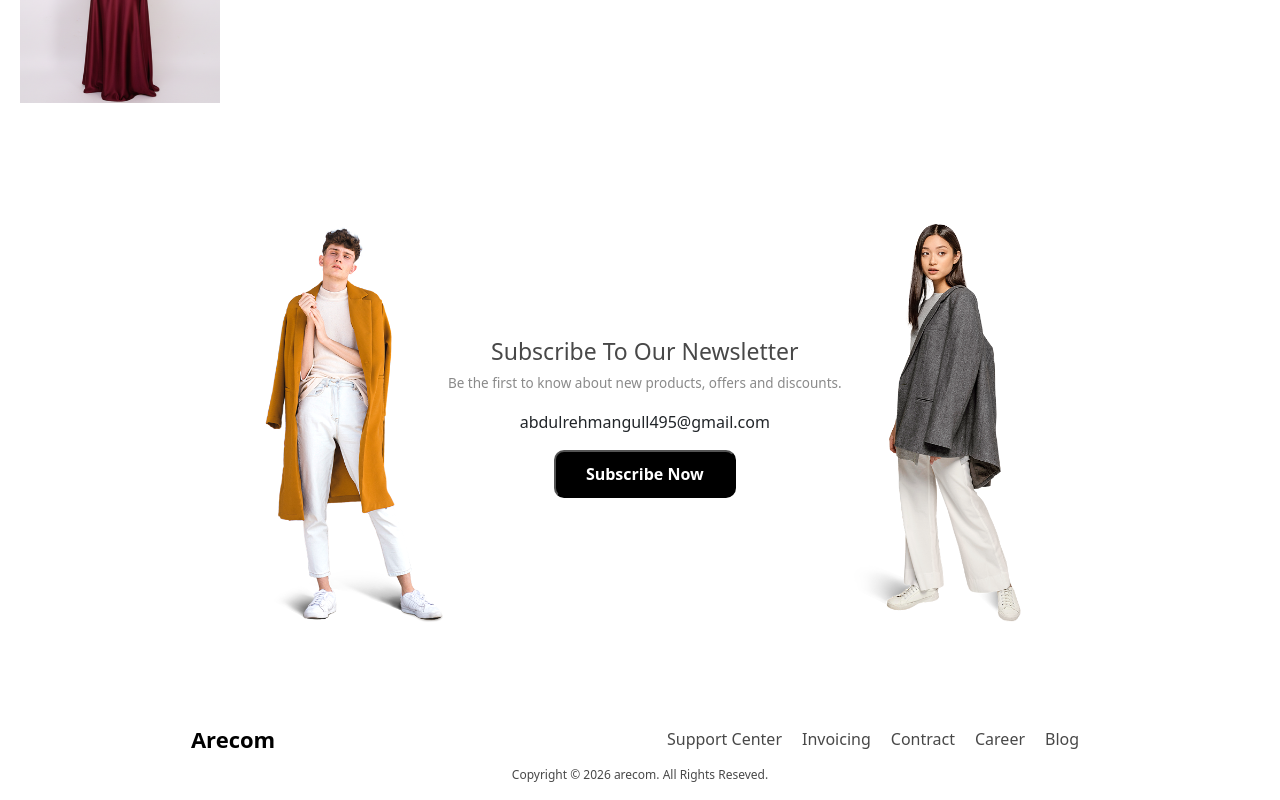
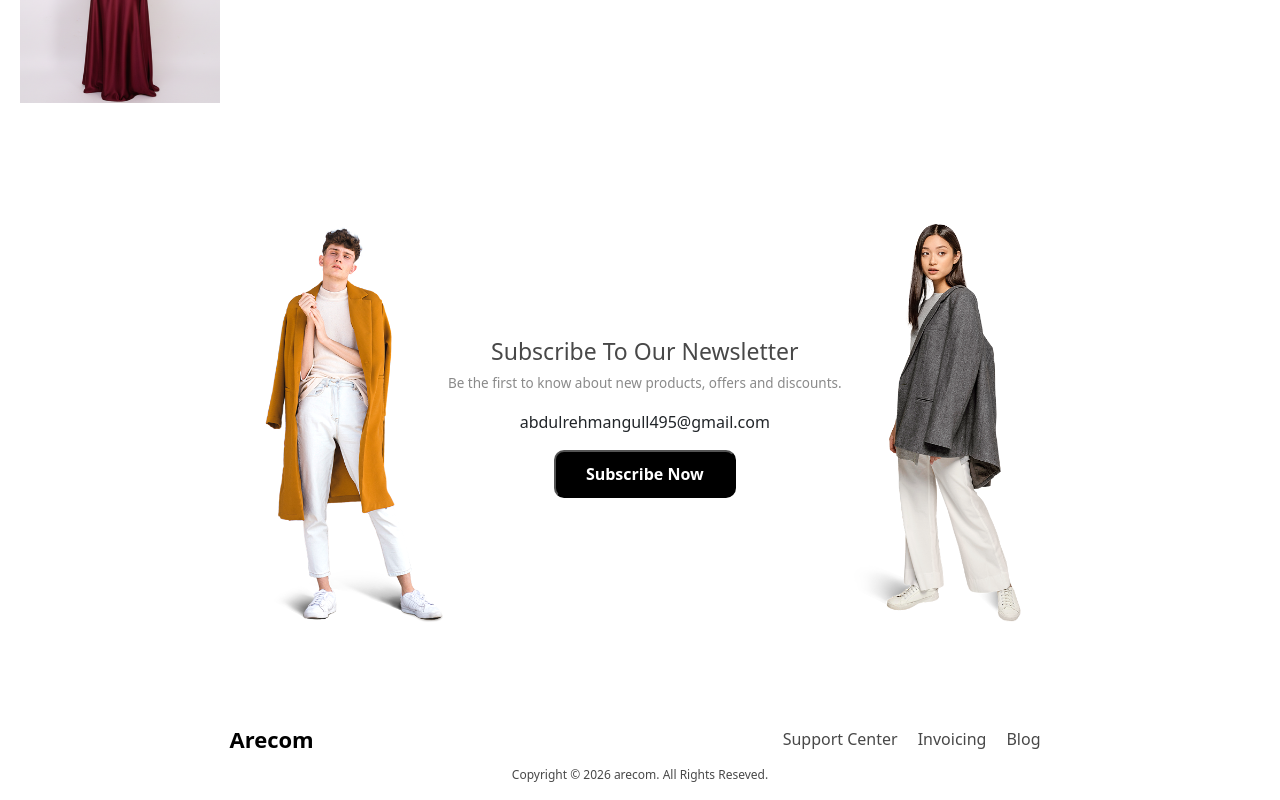
Before and after one commit to abdulrehmangull495/Arecom, a React (Vite) app: page /Shop in a window 1280 px wide. Shown: the part 4485-5285 px from the top of the page. Built offline with nearby package versions, Linux system fonts and the light colour scheme.

Commit message:
update footer sec

```diff
--- a/src/App.jsx
+++ b/src/App.jsx
@@ -11,6 +11,7 @@ import Signin from './components/Signin'
 import Forget from './components/Forget'
 import Mycheckout from './components/Mycheckout'
 import Confirmation from './components/Confirmation'
+import Footer from './components/Footer'
 import Resend from './components/Resend'
 import Contactus from './components/Contactus'
 import { createBrowserRouter,RouterProvider } from 'react-router-dom'
--- a/src/components/Confirmation.jsx
+++ b/src/components/Confirmation.jsx
@@ -37,7 +37,7 @@ const Confirmation = () => {
 
       </div>
     </div>
-
+   <Footer/>
    </>
   )
 }
--- /dev/null
+++ b/src/components/Footer.css
@@ -0,0 +1,24 @@
+.ftdiv {
+  display: flex;
+  justify-content: space-around;
+  align-items: center;
+  padding-top: 100px;
+}
+.arecom {
+  color: rgb(72, 72, 72, 100);
+  color: black;
+  font-weight: 700;
+}
+.footer-box a {
+  text-decoration: none;
+  padding: 10px;
+  color: rgb(72, 72, 72, 100);
+  gap: 10px;
+}
+.copydiv {
+  display: flex;
+  justify-content: center;
+  align-items: center;
+  color: rgb(72, 72, 72, 100);
+  padding-top: 10px;
+}
--- /dev/null
+++ b/src/components/Footer.jsx
@@ -0,0 +1,31 @@
+import React from 'react';
+import "./Footer.css"
+const Footer = () => {
+  return (
+    <>
+
+      <footer class="footer">
+        <div className="d-flex ftdiv">
+  <div class="footer-box">
+
+    <p className="m-0 arecom">Arecom</p>
+  </div>
+
+  <div class="footer-box">
+
+
+    <a href="#">Support Center</a>
+    <a href="/Checkout">Invoicing</a>
+
+    <a href="#">Blog</a>
+  </div>
+  </div>
+  <div className="copydiv">
+    <p className="copy">Copyright © 2026 arecom. All Rights Reseved.</p>
+  </div>
+</footer>
+    </>
+  );
+}
+
+export default Footer;
--- a/src/components/Forget.jsx
+++ b/src/components/Forget.jsx
@@ -1,6 +1,7 @@
 import React from 'react'
 import "./Forget.css"
 import { NavLink } from 'react-router-dom'
+import Footer from './Footer'
 const Forget = () => {
   return (
    <>
@@ -53,6 +54,7 @@ const Forget = () => {
 
       </div>
     </div>
+    <Footer/>
    </>
   )
 }
--- a/src/components/Home.jsx
+++ b/src/components/Home.jsx
@@ -2,6 +2,7 @@ import React from "react";
 import "./Home.css";
 import { NavLink } from "react-router-dom";
 import Button from "@mui/material/Button";
+import Footer from "./Footer";
 NavLink;
 const Home = () => {
   return (
@@ -426,7 +427,7 @@ const Home = () => {
         </div>
       </div>
 
-      <footer className="footer">
+      {/* <footer className="footer">
         <div className="d-flex ftdiv">
           <div className="footer-box">
             <p className="m-0 arecom">Arecom</p>
@@ -442,7 +443,9 @@ const Home = () => {
         <div className="copydiv">
           <p className="copy">Copyright © 2026 arecom. All Rights Reseved.</p>
         </div>
-      </footer>
+      </footer> */}
+
+      <Footer/>
     </>
   );
 };
--- a/src/components/Mycheckout.jsx
+++ b/src/components/Mycheckout.jsx
@@ -1,6 +1,6 @@
 import React from 'react'
 import "./checkout.css"
-
+import Footer from './Footer'
 const Mycheckout = () => {
   return (
     <>
@@ -100,7 +100,7 @@ const Mycheckout = () => {
       </div>
 
 
-      <footer className="footer">
+      {/* <footer className="footer">
         <div className="d-flex ftdiv">
   <div class="footer-box">
 
@@ -119,7 +119,9 @@ const Mycheckout = () => {
   <div className="copydiv">
     <p className="copy">Copyright © 2026 arecom. All Rights Reseved.</p>
   </div>
-</footer>
+</footer> */}
+
+<Footer/>
     </>
   )
 }
--- a/src/components/Newarrivals.jsx
+++ b/src/components/Newarrivals.jsx
@@ -99,7 +99,7 @@ const Headers = () => {
         </div>
       </div>
 
-      <footer class="footer">
+      {/* <footer class="footer">
         <div className="d-flex ftdiv">
   <div class="footer-box">
 
@@ -118,7 +118,8 @@ const Headers = () => {
   <div className="copydiv">
     <p className="copy">Copyright © 2026 arecom. All Rights Reseved.</p>
   </div>
-</footer>
+</footer> */}
+<Footer/>
       </>
   );
 };
--- a/src/components/Shop.jsx
+++ b/src/components/Shop.jsx
@@ -2,6 +2,7 @@ import React from "react";
 import "./shop.css";
 import Button from "@mui/material/Button";
 import { NavLink } from "react-router-dom";
+import Footer from "./Footer";
 const Shop = () => {
   return (
     <>
@@ -342,7 +343,7 @@ const Shop = () => {
         </div>
       </div>
 
-      <footer className="footer">
+      {/* <footer className="footer">
         <div className="d-flex ftdiv">
           <div class="footer-box">
             <p className="m-0 arecom">Arecom</p>
@@ -359,7 +360,9 @@ const Shop = () => {
         <div className="copydiv">
           <p className="copy">Copyright © 2026 arecom. All Rights Reseved.</p>
         </div>
-      </footer>
+      </footer> */}
+
+      <Footer/>
     </>
   );
 };
```
